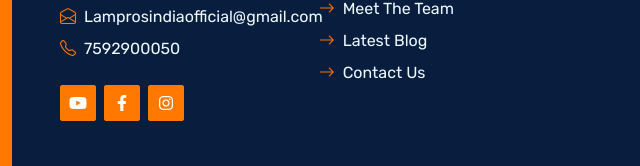
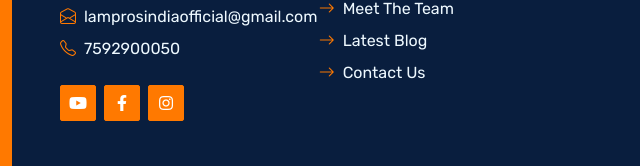
Before and after one commit to ahmdalmas/LamprosWEB, a plain HTML site: page index.html in a window 1280 px wide. Shown: the part 4357-4523 px from the top of the page, 410-1050 px from the left. Drawn offline with nearby package versions, Linux system fonts and the light colour scheme.

Commit message:
mail updated

```diff
--- a/index.html
+++ b/index.html
@@ -950,7 +950,7 @@
                             </div>
                             <div class="d-flex mb-2">
                                 <i class="bi bi-envelope-open text-primary me-2"></i>
-                                <p class="mb-0">Lamprosindiaofficial@gmail.com</p>
+                                <p class="mb-0">lamprosindiaofficial@gmail.com</p>
                             </div>
                             <div class="d-flex mb-2">
                                 <i class="bi bi-telephone text-primary me-2"></i>
```
